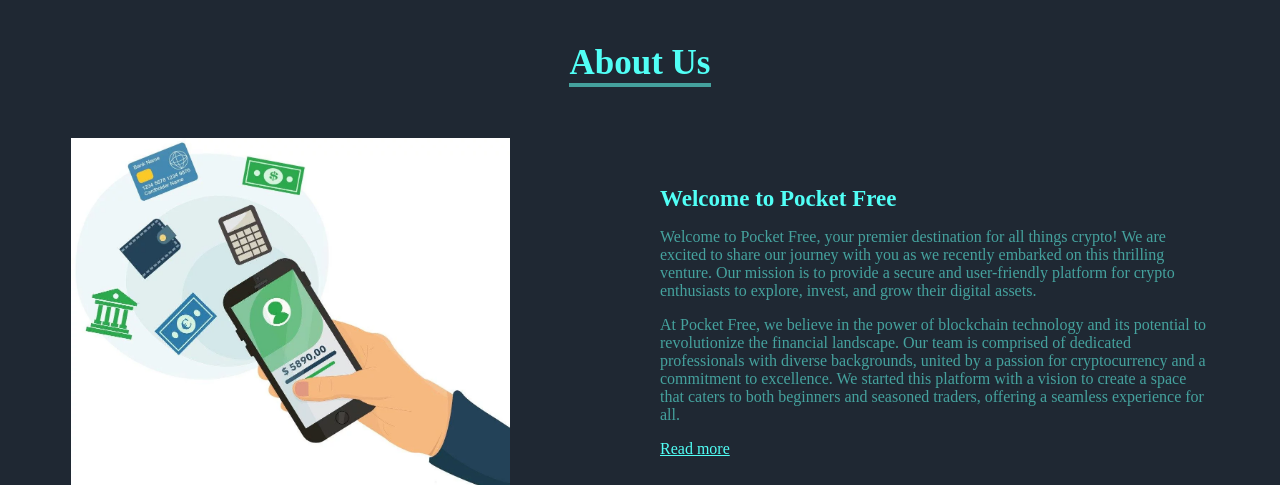
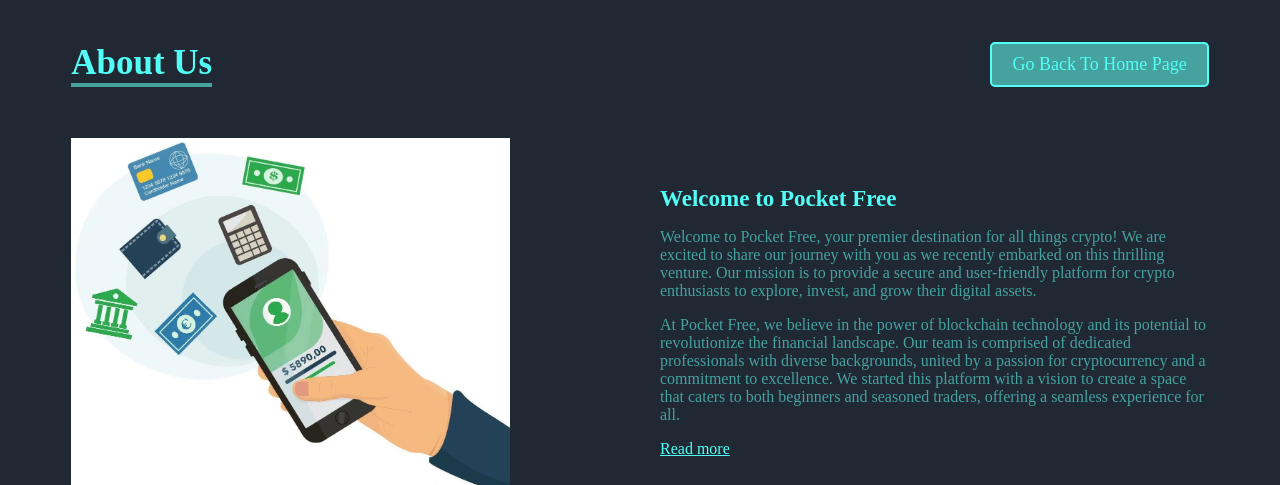
Before and after one commit to 1norey/CryptoWallet, a PHP site: page /About-Us.html in a window 1280 px wide. Shown: the top 485 px of the page. Run offline with PHP 8.4, Linux system fonts and the light colour scheme.

Commit message:
About Us changes

```diff
--- a/About-Us.html
+++ b/About-Us.html
@@ -9,6 +9,7 @@
 <body>
     <div class="heading">
         <h1>About Us</h1>
+        <a href="home-page.html" class="home-button">Go Back To Home Page</a>
     </div>
     <div class="container">
         <section class="About">
--- a/AboutUs.css
+++ b/AboutUs.css
@@ -72,3 +72,29 @@ transition: 0.5s ease;
 .About-content a{
     color: #51FFF6;
 }
+.home-button {
+    display: inline-block;
+    padding: 10px 20px;
+    font-size: 18px;
+    text-decoration: none;
+    color: #51FFF6;
+    background-color: #45a29e;
+    border: 2px solid #51FFF6;
+    border-radius: 5px;
+    transition: background-color 0.3s, color 0.3s;
+}
+
+.home-button:hover {
+    background-color: #51FFF6;
+    color: #1f2833;
+}
+
+.heading {
+    width: 90%;
+    display: flex;
+    justify-content: space-between;
+    align-items: center;
+    flex-direction: row;
+    text-align: center;
+    margin: 20px auto;
+}
--- a/home-page.html
+++ b/home-page.html
@@ -16,7 +16,7 @@
         <div class="nav-bar"><a href="market.html">Market</a></div>
         <div class="nav-bar"><a href="#portfolio">Portfolio</a></div>
         <div class="nav-bar"><a href="#rotg">ROTG</a></div>
-        <div class="nav-bar"><a href="#about">About Us</a></div>
+        <div class="nav-bar"><a href="About-Us.html">About Us</a></div>
         <div class="nav-bar"><a href="#contact">Contact Us</a></div>
     </nav>
 </div>
```
